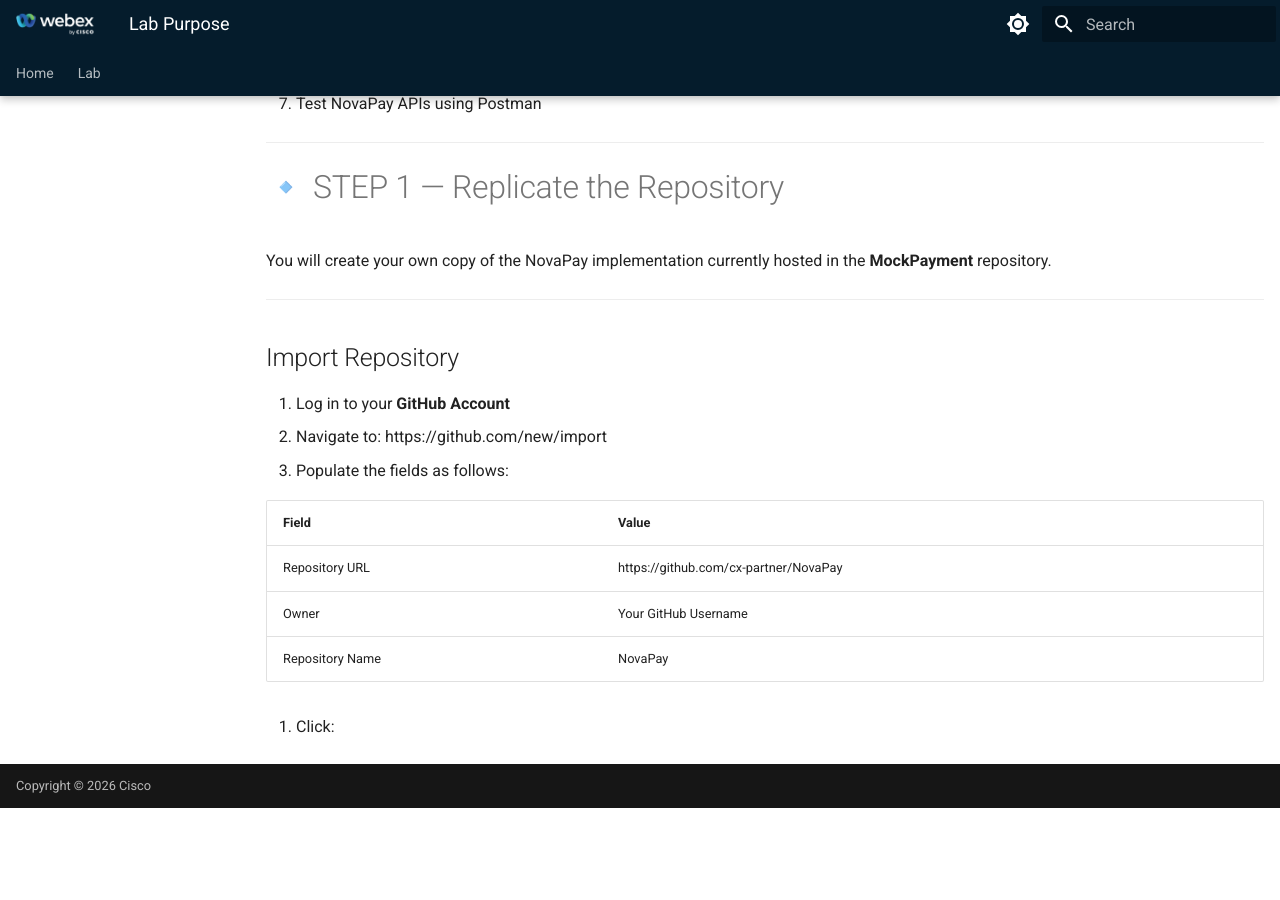
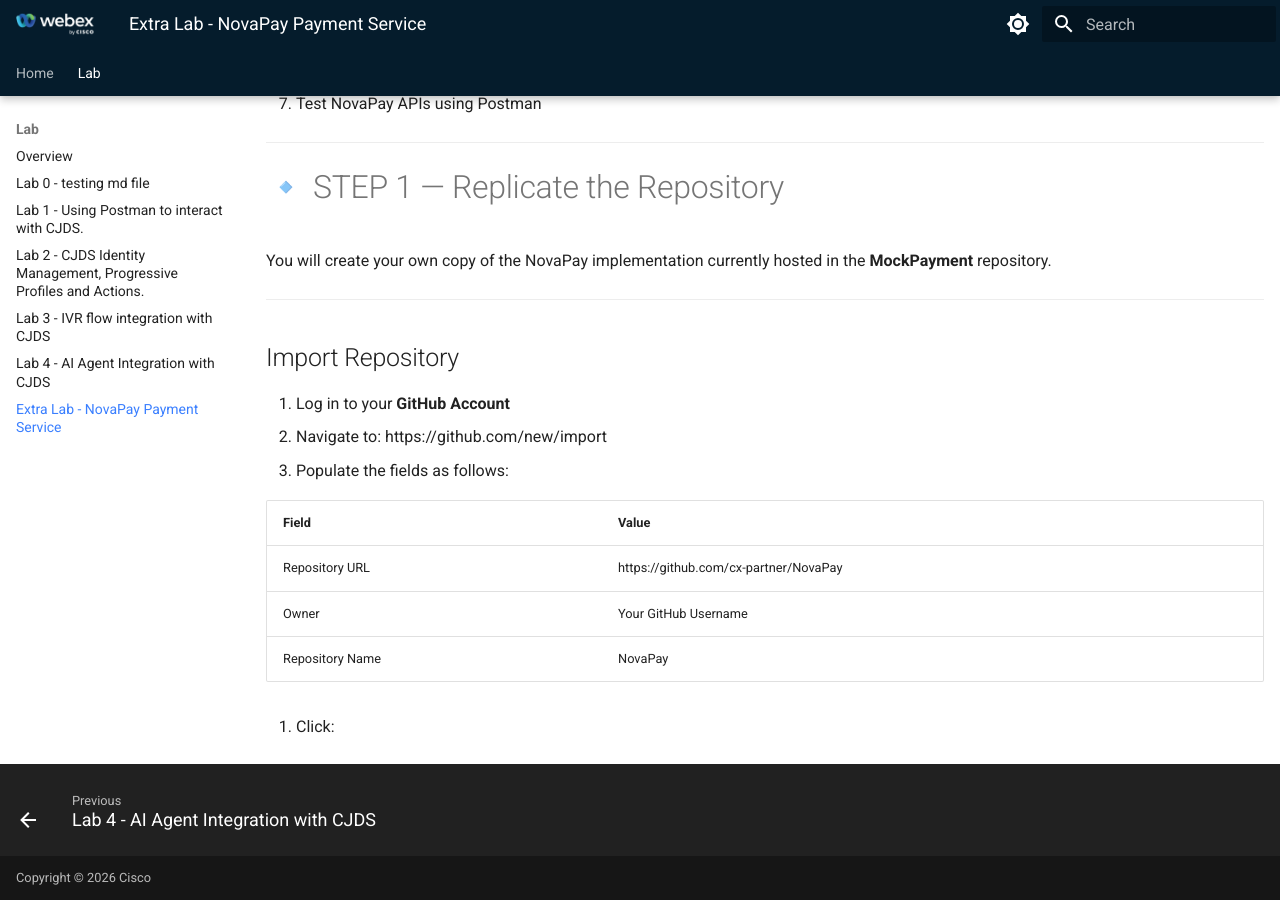
Before and after one commit to jucorralg/Lab-Web-Template, an MkDocs documentation site: the page built from docs/lab_novapay.md, in a window 1280 px wide and 900 px high, scrolled down 2416 px. Built offline with MkDocs 1.6.1 and Material for MkDocs 9.7.7, drawn with Linux system fonts in a browser that asks for light colours; before the commit the page ends 3224 px from its top, so only the background shows below that.

Commit message:
added lab

```diff
--- a/mkdocs.yml
+++ b/mkdocs.yml
@@ -93,6 +93,7 @@
       - Lab 2 - CJDS Identity Management, Progressive Profiles and Actions.: lab2_query_JDS.md
       - Lab 3 - IVR flow integration with CJDS: lab3_injecting_JDS_event.md
       - Lab 4 - AI Agent Integration with CJDS: lab4_ai_agent_jds.md
+      - Extra Lab - NovaPay Payment Service: lab_novapay.md
   #- How to use this guide:
   #    - Setting up and using the tool:
   #      - Initial Setup: howToUse/initialSetup.md
```
